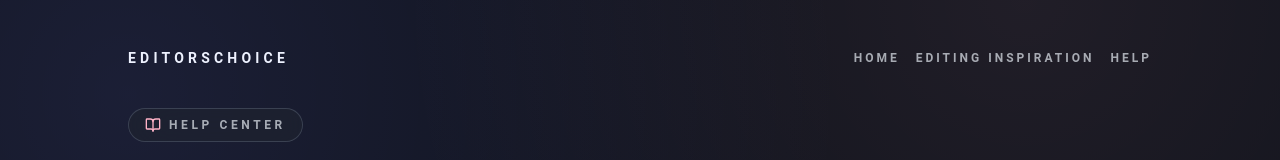
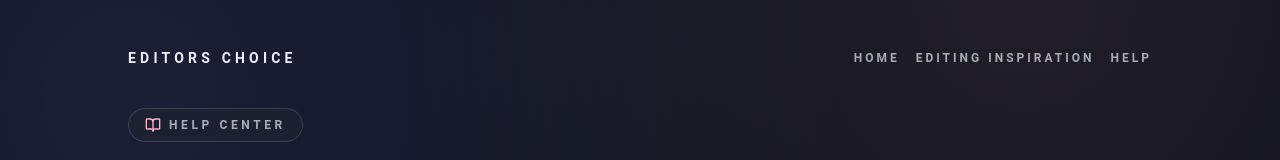
Before and after one commit to kjyotish/editors-choice, a Next.js app: page /help in a window 1280 px wide. Shown: the top 160 px of the page. Built offline with nearby package versions, Linux system fonts and the light colour scheme.

Commit message:
nodemaler added

```diff
--- a/app/help/page.tsx
+++ b/app/help/page.tsx
@@ -28,7 +28,7 @@ export default function HelpPage() {
       <div className="max-w-5xl mx-auto w-full flex-1">
         <nav className="flex flex-col sm:flex-row sm:items-center sm:justify-between gap-4 mb-10">
           <div className="text-sm font-semibold tracking-[0.3em] uppercase text-[var(--md-text)]">
-            EditorsChoice
+            Editors Choice
           </div>
           <div className="flex flex-wrap items-center gap-4 text-xs font-semibold uppercase tracking-[0.25em] text-[var(--md-text-muted)]">
             <a
```
